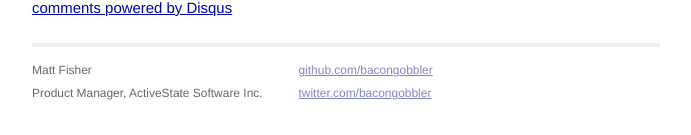
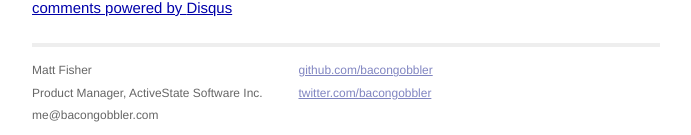
Before and after one commit to bacongobbler/bacongobbler.github.io, a Jekyll site: the page built from _posts/2013-07-05-blog-deployment-setup.md, in a window 1280 px wide. Shown: the part 2155-2290 px from the top of the page, without its empty margins (294-985 px from the left). Built offline with Jekyll 4.4.1, drawn with Linux system fonts in a browser that asks for light colours; comment, search, counter and statistics services are not loaded.

Commit message:
fixed typo

```diff
--- a/_layouts/default.html
+++ b/_layouts/default.html
@@ -29,7 +29,7 @@
                 <p>
                   {{ site.author.name }}<br />
                   Product Manager, ActiveState Software Inc.<br />
-                  {{ aite.author.email }}
+                  {{ site.author.email }}
                 </p>
               </div>
               <div class="contact">
```
